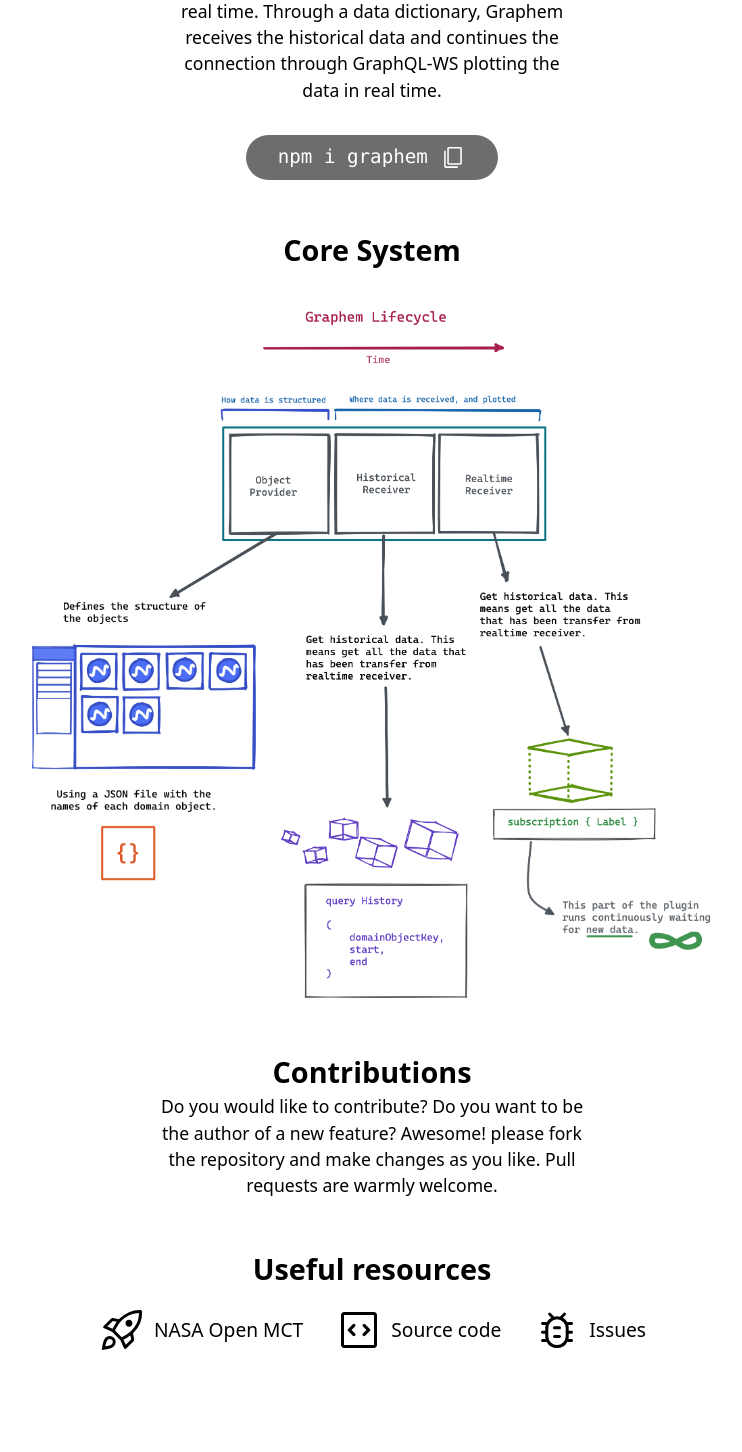
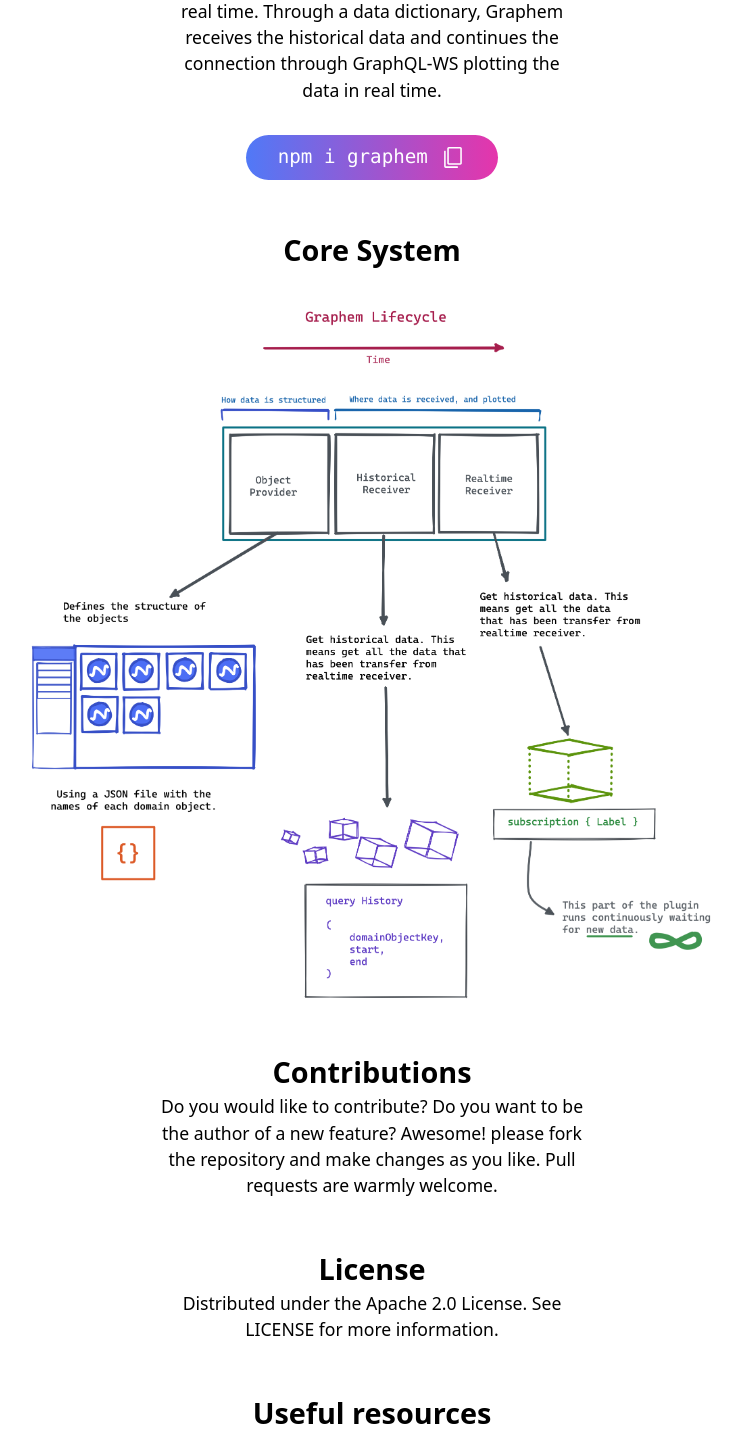
Before and after one commit to 360macky/graphem-page, a React (Create React App) app: page / in a window 1280 px wide. Shown: the part 340-1792 px from the top of the page, without its empty margins (268-1010 px from the left). Before the commit the page ends 1726 px from the top, so only its background shows below. Built offline with nearby package versions, Linux system fonts and the light colour scheme.

Commit message:
Add LICENSE section

```diff
--- a/src/App.tsx
+++ b/src/App.tsx
@@ -40,7 +40,7 @@ function App() {
       </div>
       <div className="flex justify-center pt-[2rem]">
         <div
-          className="flex transition bg-[#6d6d6d] dark:bg-[#424242] active:bg-gradient-to-r active:from-[#5079F7] active:to-[#E535AB] rounded-full py-[0.5rem] items-center px-[2rem] cursor-pointer"
+          className="flex transition dark:border-[white] dark:bg-[#424242] bg-gradient-to-r from-[#5079F7] to-[#E535AB] rounded-full py-[0.5rem] items-center px-[2rem] cursor-pointer active:scale-110"
           onClick={copyCommand}
           tabIndex={0}
           title="Copy to clipboard"
@@ -74,6 +74,20 @@ function App() {
           like. Pull requests are warmly welcome.
         </p>
       </div>
+      <div className="flex justify-center pt-[3rem] flex-col text-center">
+        <h1 className="text-[1.8rem] font-bold dark:text-white">License</h1>
+        <p className="sm:w-[30rem] dark:text-white text-[1.1rem] px-[1rem]">
+          Distributed under the Apache 2.0 License. See{" "}
+          <a
+            href="https://github.com/360macky/graphem/blob/main/LICENSE"
+            target={"_blank"}
+            rel="noreferrer"
+          >
+            LICENSE
+          </a>{" "}
+          for more information.
+        </p>
+      </div>
       <div className="flex justify-center pt-[3rem] flex-col text-center gap-y-[1rem] mb-[2rem]">
         <h1 className="text-[1.8rem] font-bold dark:text-white">
           Useful resources
@@ -95,7 +109,7 @@ function App() {
               </h2>
             </div>
           </a>
-          <a href="https://github.com/360macky/graphem">
+          <a href="https://github.com/360macky/graphem/issues">
             <div className="flex items-center">
               <img src={bug} className="dark:invert" alt="" />{" "}
               <h2 className="pl-[0.5rem] text-[1.2rem] dark:text-white">
```
